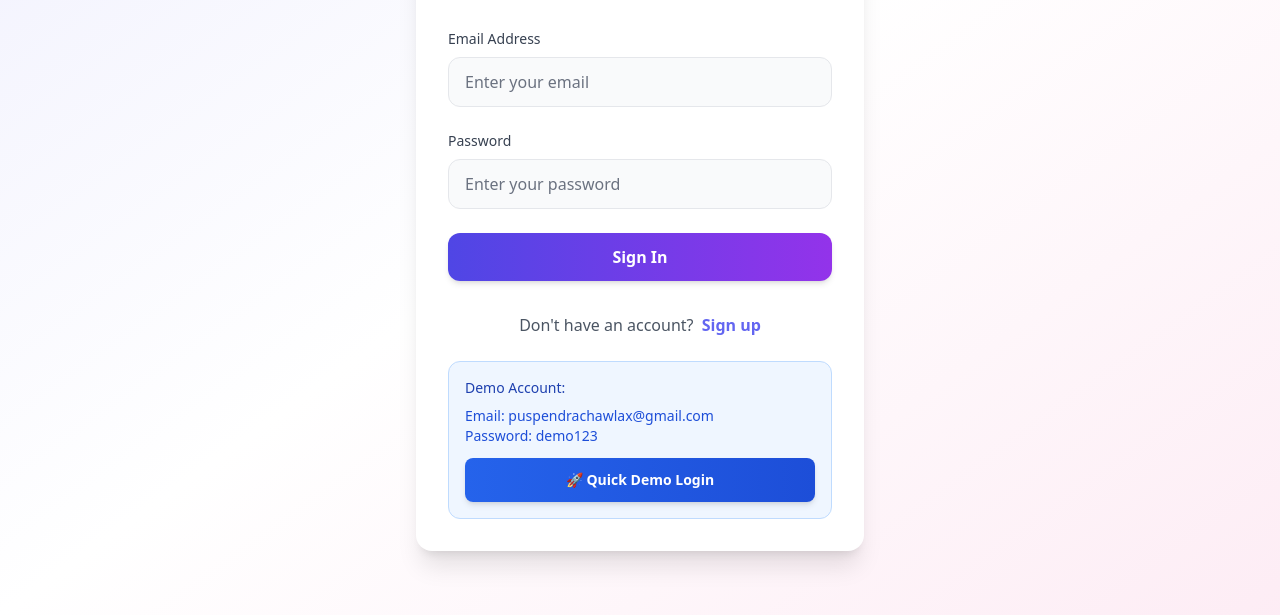
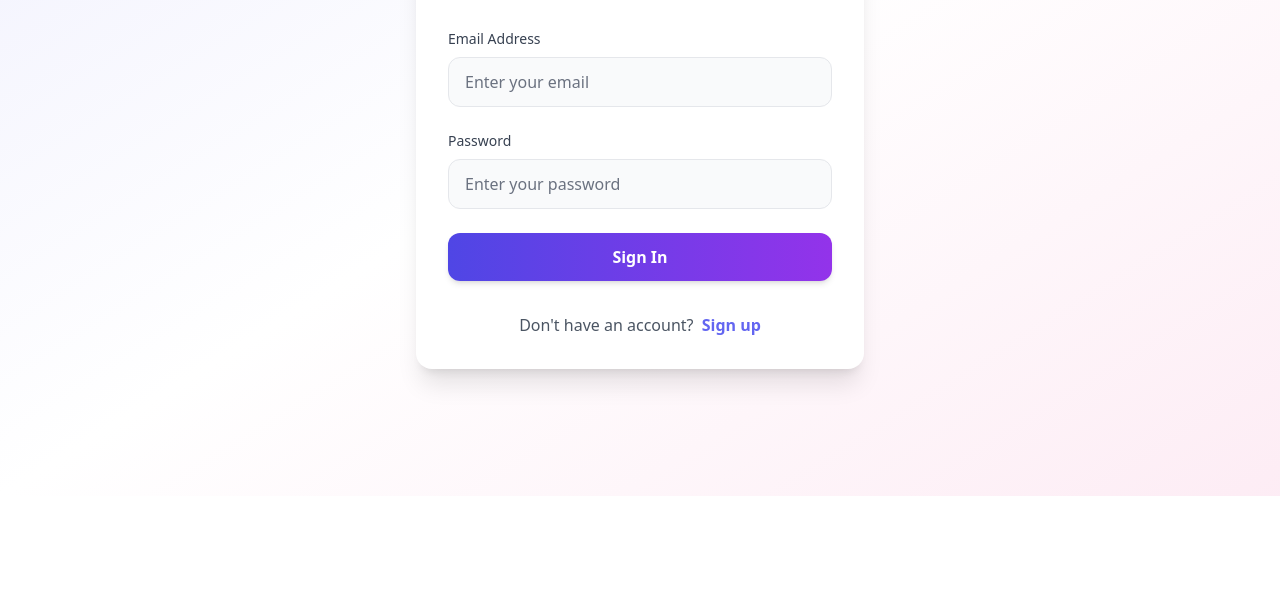
Before and after one commit to Flack74/AnimeVerse, a plain HTML site: page static/login.html in a window 1280 px wide. Shown: the part 304-919 px from the top of the page. After the commit the page ends 800 px from the top, so only its background shows below. Drawn offline with nearby package versions, Linux system fonts and the light colour scheme.

Commit message:
Update login.html

```diff
--- a/static/login.html
+++ b/static/login.html
@@ -87,13 +87,13 @@
                     <a href="/static/signup.html" class="text-primary hover:text-indigo-600 font-semibold ml-1 transition-colors">Sign up</a>
                 </div>
 
-                <div class="mt-6 p-4 bg-blue-50 dark:bg-blue-900 rounded-xl border border-blue-200 dark:border-blue-700 transition-colors">
+<!--                 <div class="mt-6 p-4 bg-blue-50 dark:bg-blue-900 rounded-xl border border-blue-200 dark:border-blue-700 transition-colors">
                     <p class="text-sm text-blue-800 dark:text-blue-200 font-medium mb-2">Demo Account:</p>
                     <p class="text-sm text-blue-700 dark:text-blue-300">Email: puspendrachawlax@gmail.com<br>Password: demo123</p>
                     <button onclick="loginDemo()" class="mt-3 w-full bg-gradient-to-r from-blue-600 to-blue-700 hover:from-blue-700 hover:to-blue-800 text-white px-4 py-3 rounded-lg text-sm font-semibold shadow-md hover:shadow-lg transition-all duration-200">
                         🚀 Quick Demo Login
                     </button>
-                </div>
+                </div> -->
             </div>
         </div>
     </main>
```
